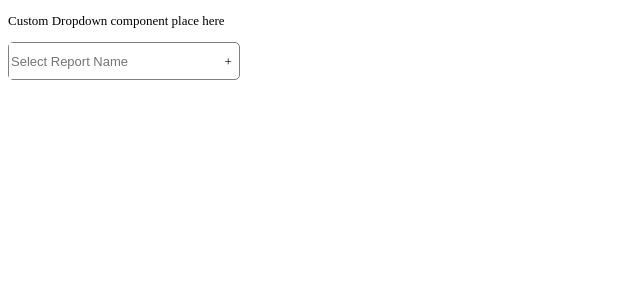
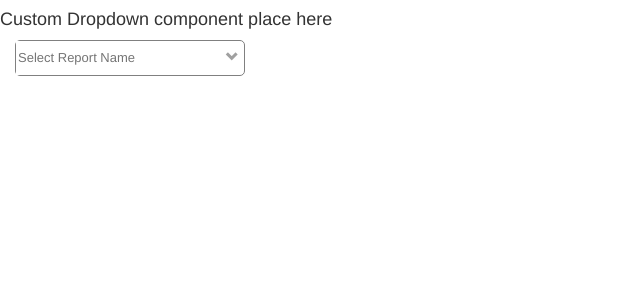
Before and after one commit to amey08/React-Custom-DropDown, a React (Create React App) app: page / in a window 1280 px wide. Shown: the top 300 px of the page, without its empty margins (0-640 px from the left). Built offline with nearby package versions, Linux system fonts and the light colour scheme.

Commit message:
glyphicon update

```diff
--- a/public/index.html
+++ b/public/index.html
@@ -10,6 +10,7 @@
     -->
     <link rel="manifest" href="%PUBLIC_URL%/manifest.json">
     <link rel="shortcut icon" href="%PUBLIC_URL%/favicon.ico">
+    <link rel="stylesheet" href="https://maxcdn.bootstrapcdn.com/bootstrap/3.4.0/css/bootstrap.min.css">
     <!--
       Notice the use of %PUBLIC_URL% in the tags above.
       It will be replaced with the URL of the `public` folder during the build.
--- a/src/css/customDropdown.css
+++ b/src/css/customDropdown.css
@@ -75,6 +75,10 @@
     overflow: hidden;
     white-space: nowrap;
 }
+.list-anchors{
+    display: flex;
+    padding: 5px 0;
+}
 .input-group{
     margin-top: 5px;
 }
--- a/src/js/App.js
+++ b/src/js/App.js
@@ -35,9 +35,9 @@ class App extends Component {
   render() {
     return (
       <div className="App">
-        <p className="App-intro">
+        <h4 className="App-intro">
           Custom Dropdown component place here
-        </p>
+        </h4>
 
         <CustomDropdown
           DataSet={this.state.filterList}
--- a/src/js/customDropdown.js
+++ b/src/js/customDropdown.js
@@ -87,7 +87,7 @@ class CustomDropdown extends Component {
             let value= this.state.dataValue ?  record[this.state.dataValue] : record;
 
             return (
-                <div className="col-md-12 list-anchors" key={index} id="new-custom-dropdown-anchors">
+                <div className="col-md-12 list-anchors" key={index} id={"new-custom-dropdown-anchors_"+index}>
                     <div className="col-sm-9 col-md-10 col-xs-8 col-lg-10 noPaddingLR cursor-pointer" onClick={this.onLinkClick.bind(this)} value={this.state.dataKey ? record[this.state.dataKey] : record}>
                         <a value={this.state.dataKey ? record[this.state.dataKey] : record} title={value}>
                             {value}
@@ -128,7 +128,7 @@ class CustomDropdown extends Component {
                     maxLength={this.props.maxTextLength}
                     readOnly={this.props.readOnly}
                     onChange={this.onTextEntered.bind(this)} />
-                <span className="arrow-color glyphicon glyphicon-asterisk" id="new-custom-dropdown-icon"/>+
+                <span className="arrow-color glyphicon glyphicon-chevron-down" id="new-custom-dropdown-icon"/>
             </div>
         );
     }
```
